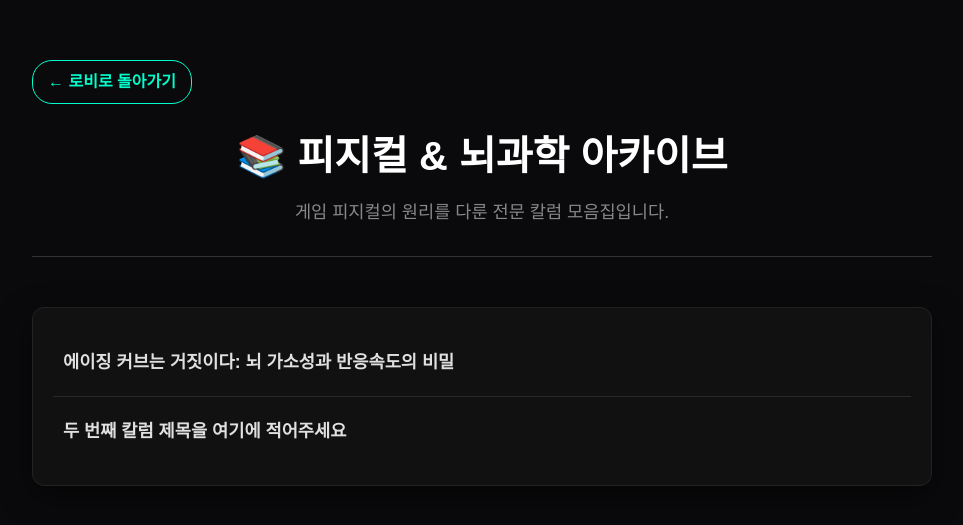
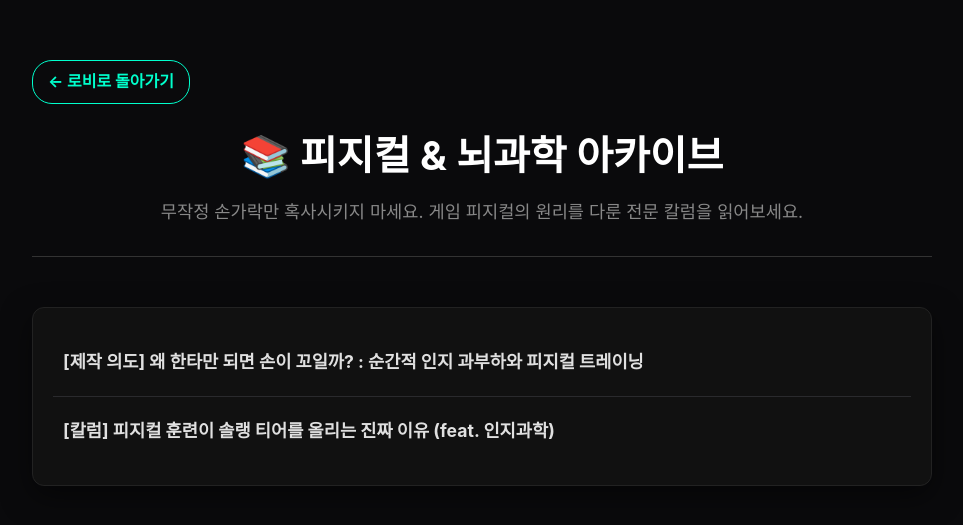
Before and after one commit to parkkyusang/lolphysical, a Jekyll site: the page blog.html, which Jekyll copies as it is, in a window 1280 px wide. Shown: the top 525 px of the page, without its empty margins (158-1121 px from the left). Built offline with Jekyll 4.4.1, drawn with Linux system fonts in a browser that asks for light colours.

Commit message:
Update blog.html

```diff
--- a/blog.html
+++ b/blog.html
@@ -5,17 +5,18 @@
     <meta name="viewport" content="width=device-width, initial-scale=1.0">
     <title>피지컬 & 뇌과학 아카이브 - LOLPhysical</title>
     <style>
-        body { margin: 0; background-color: #0a0a0c; color: #e0e0e0; font-family: 'Pretendard', sans-serif; line-height: 1.6; }
+        body { margin: 0; background-color: #0a0a0c; color: #e0e0e0; font-family: 'Pretendard', -apple-system, BlinkMacSystemFont, system-ui, Roboto, sans-serif; line-height: 1.6; }
         .container { max-width: 900px; margin: 40px auto; padding: 20px; }
         header { text-align: center; margin-bottom: 50px; border-bottom: 1px solid #333; padding-bottom: 30px; }
         h1 { color: #fff; font-size: 2.5rem; margin: 0; }
         .subtitle { color: #888; font-size: 1.1rem; margin-top: 10px; }
 
+        /* 게시판 리스트 스타일 */
         .article-list { list-style: none; padding: 0; margin: 0; background: #111; border-radius: 12px; border: 1px solid #222; padding: 20px; box-shadow: 0 10px 30px rgba(0,0,0,0.5); }
-        .article-list li { border-bottom: 1px solid #2a2a2d; padding: 20px 10px; display: flex; justify-content: space-between; align-items: center; }
+        .article-list li { border-bottom: 1px solid #2a2a2d; padding: 20px 10px; }
         .article-list li:last-child { border-bottom: none; }
-        .article-list a { color: #e0e0e0; text-decoration: none; font-size: 1.1rem; font-weight: bold; transition: 0.2s; flex-grow: 1; }
-        .article-list a:hover { color: #00ffcc; text-decoration: underline; }
+        .article-list a { color: #e0e0e0; text-decoration: none; font-size: 1.1rem; font-weight: bold; transition: 0.2s; display: block; }
+        .article-list a:hover { color: #00ffcc; transform: translateX(5px); }
 
         .back-btn { display: inline-block; margin-bottom: 20px; color: #00ffcc; text-decoration: none; font-weight: bold; padding: 8px 15px; border: 1px solid #00ffcc; border-radius: 20px; transition: 0.2s; }
         .back-btn:hover { background: rgba(0, 255, 204, 0.1); }
@@ -27,12 +28,16 @@
 
         <header>
             <h1>📚 피지컬 & 뇌과학 아카이브</h1>
-            <div class="subtitle">게임 피지컬의 원리를 다룬 전문 칼럼 모음집입니다.</div>
+            <div class="subtitle">무작정 손가락만 혹사시키지 마세요. 게임 피지컬의 원리를 다룬 전문 칼럼을 읽어보세요.</div>
         </header>
 
         <ul class="article-list">
-            <li><a href="col_01_aging.html">에이징 커브는 거짓이다: 뇌 가소성과 반응속도의 비밀</a></li>
-            <li><a href="col_02.html">두 번째 칼럼 제목을 여기에 적어주세요</a></li>
+            <li>
+                <a href="article_01.html">[제작 의도] 왜 한타만 되면 손이 꼬일까? : 순간적 인지 과부하와 피지컬 트레이닝</a>
+            </li>
+            <li>
+                <a href="article_02.html">[칼럼] 피지컬 훈련이 솔랭 티어를 올리는 진짜 이유 (feat. 인지과학)</a>
+            </li>
         </ul>
     </div>
 </body>
```
